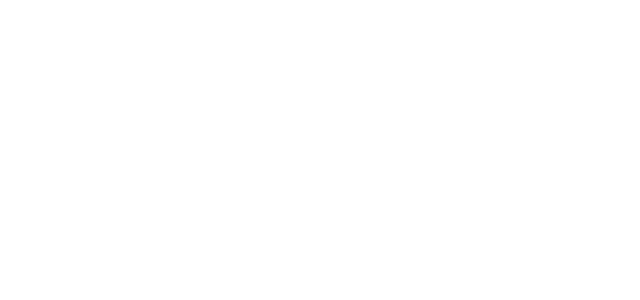
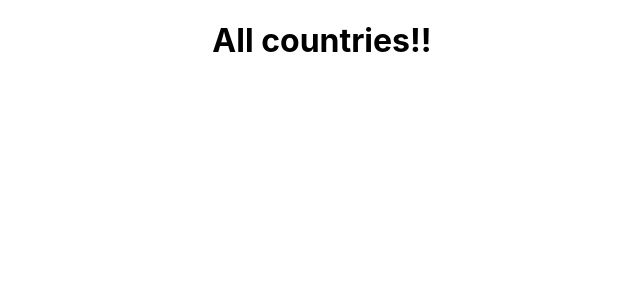
Before and after one commit to JuwelShaikh/react-countries, a React (Create React App) app: page / in a window 1280 px wide. Shown: the top 300 px of the page, without its empty margins (318-958 px from the left). Built offline with nearby package versions, Linux system fonts and the light colour scheme.

Commit message:
State decleared

```diff
--- a/src/App.js
+++ b/src/App.js
@@ -1,20 +1,20 @@
 import logo from './logo.svg';
 import './App.css';
-import { useState } from 'react';
+import { useEffect, useState } from 'react';
 
 function App() {
   return (
     <div className="App">
-      <loadCountries></loadCountries>
+      <LoadCountries></LoadCountries>
     </div>
   );
 }
 
-function loadCountries(){
-  const [] = useState([]);
+function LoadCountries(){
+  const [countries, setCountries] = useState([]);
   return(
     <div>
-      <h3>All countries!!</h3>
+      <h1>All countries!!</h1>
     </div>
   )
 }
```
